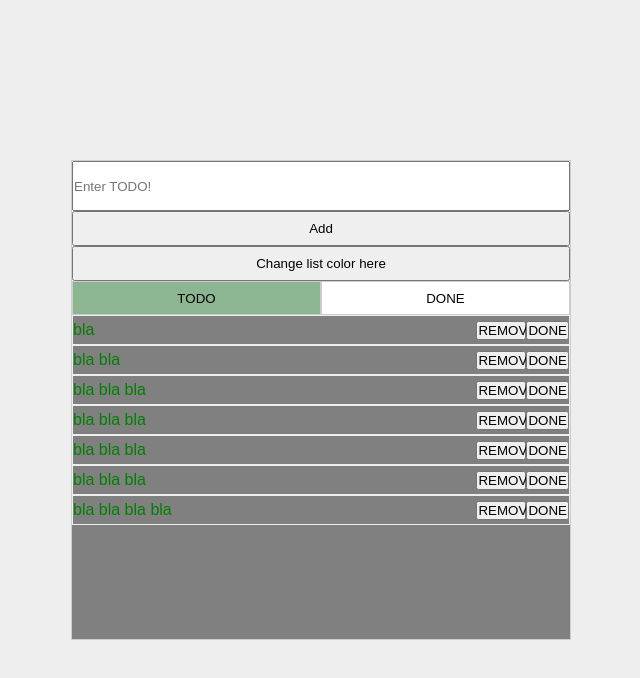
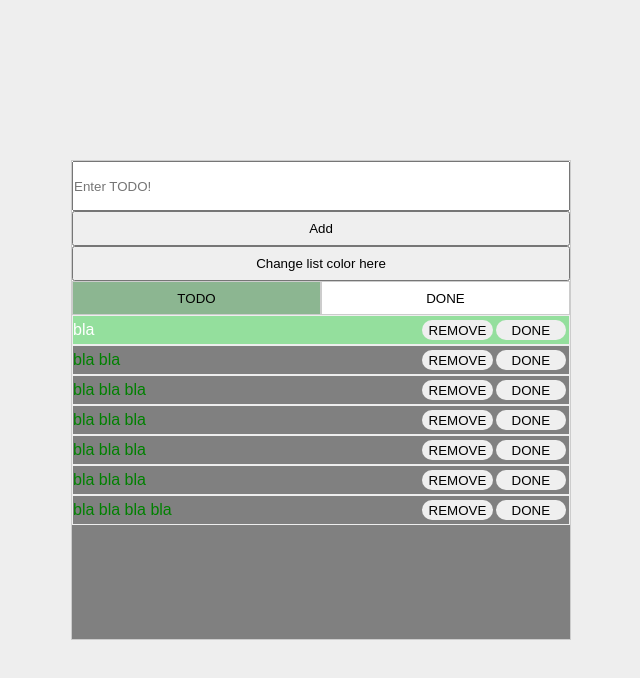
Before and after one commit to eladcandroid/todo-app, a website: page index.html in a window 1280 px wide. In both pictures the pointer is over the element 640 px from the left and 330 px from the top of the page. Shown: the whole page, without its empty margins (319-959 px from the left). Drawn offline with nearby package versions, Linux system fonts and the light colour scheme; files that its build step writes are made by us from their sources.

Commit message:
customized each todo-item with a hover background color change. Also the REMOVE and DONE buttons in each todo-item

```diff
--- a/src/css/todo-list.scss
+++ b/src/css/todo-list.scss
@@ -9,12 +9,27 @@
         border: 1px solid #eee;
         align-items: center;
         color: green;
+        &:hover {
+            background-color:#94df9d;
+            color: white
+        }
+
 
         span {
             width: 100%;
         }
         button {
-            width: 50px;
+            width: 100px;
+            height: 20px;
+            margin-right: 3px;
+            border-style: none;
+            outline: none;
+            border-radius: 10px;
+            &:hover {
+                cursor: pointer;
+                background-color: #8cb691;
+                color: white;
+            }
         }
     }
 }
```
